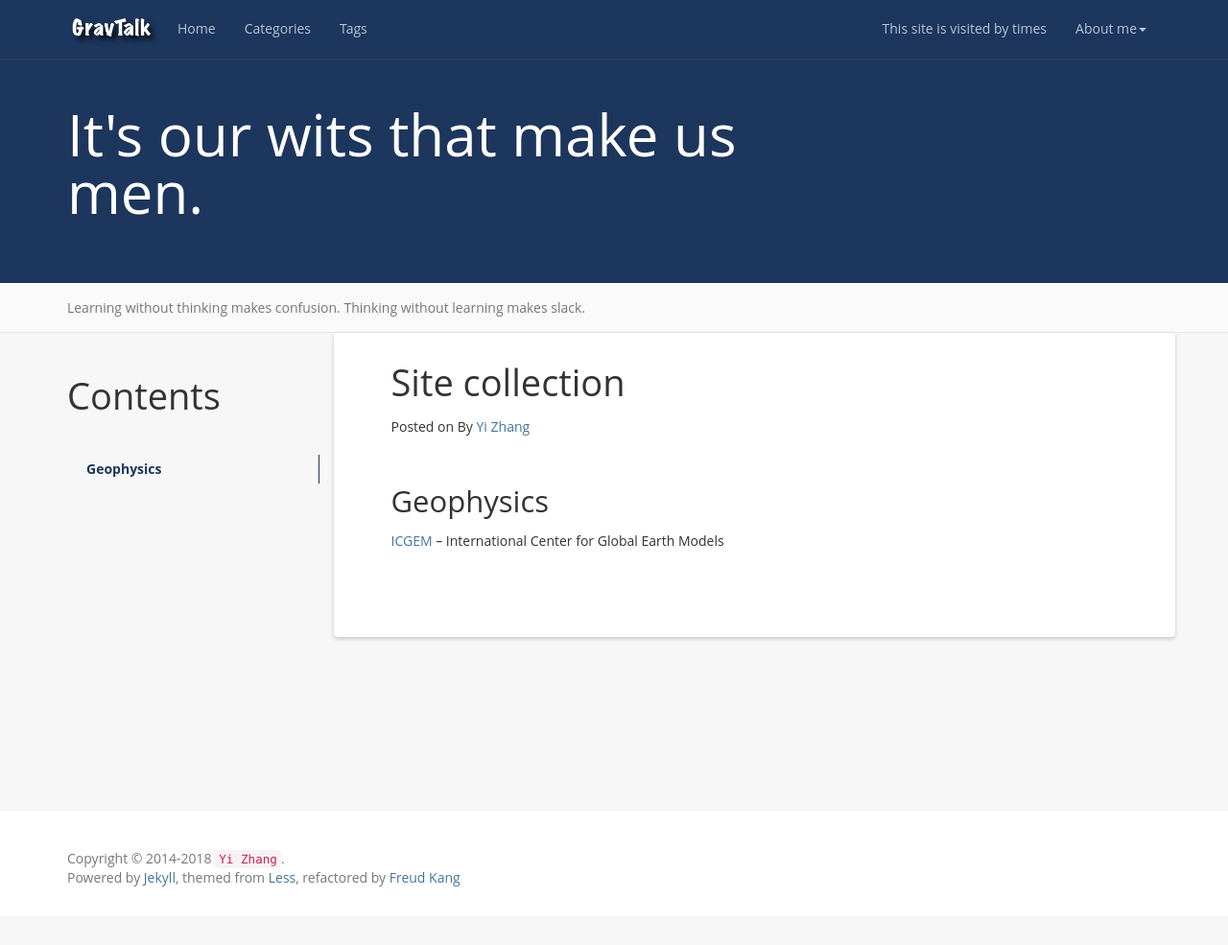
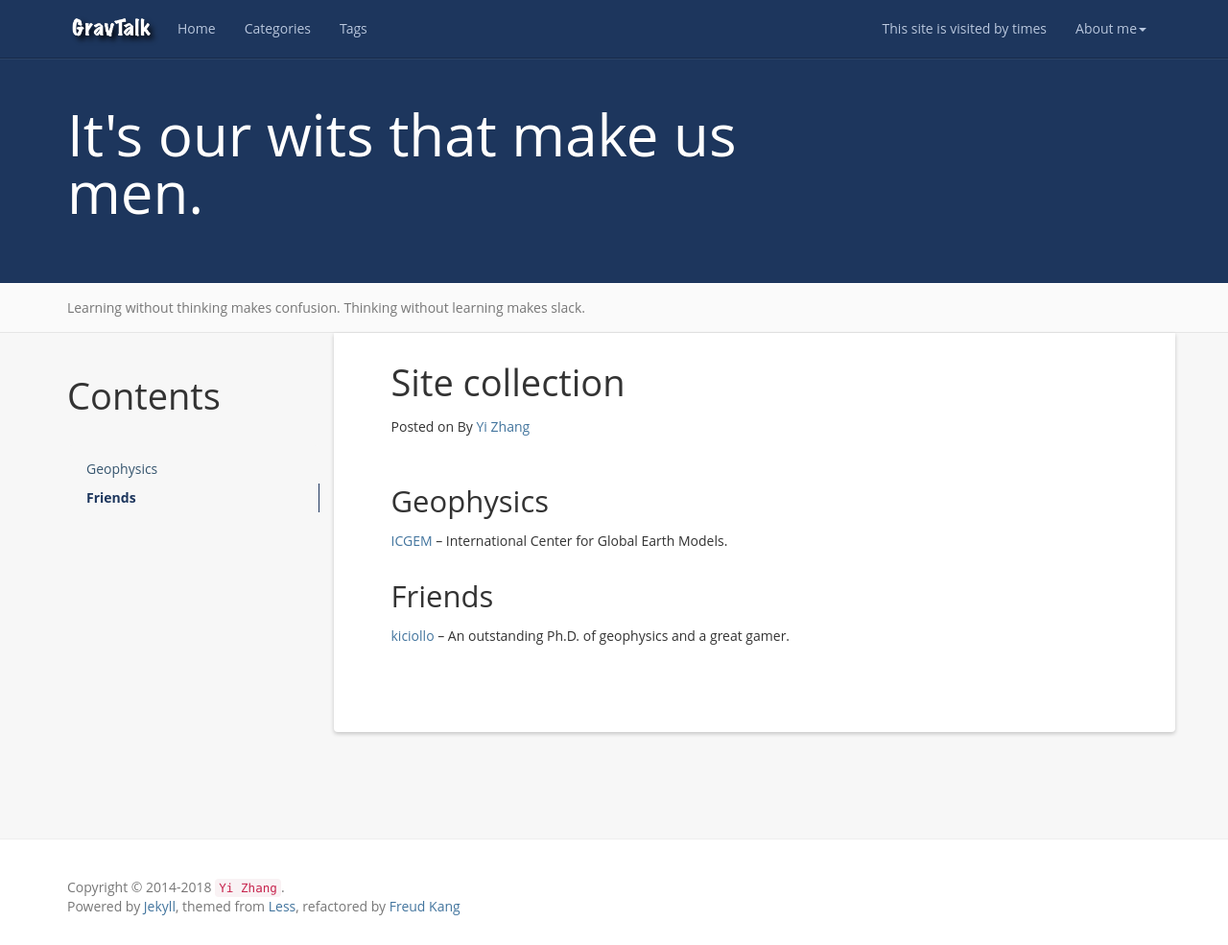
Before and after one commit to YiZhangCUG/YiZhangCUG.github.io, a Jekyll site: the page built from collection.md, in a window 1280 px wide and 985 px high. Shown: the whole window at 96% size. Built offline with Jekyll 4.4.1, drawn with Linux system fonts in a browser that asks for light colours; nearby versions of some CDN libraries; a script that is not in the unit is left out; comment, search, counter and statistics services are not loaded.

Commit message:
add friend kiciollo

```diff
--- a/collection.md
+++ b/collection.md
@@ -10,4 +10,8 @@ permalink: /collection/
 
 Geophysics
 ---------------------
-[ICGEM](http://icgem.gfz-potsdam.de/home) -- International Center for Global Earth Models
+[ICGEM](http://icgem.gfz-potsdam.de/home) -- International Center for Global Earth Models.
+
+Friends
+---------------------
+[kiciollo](http://kiciollo.github.io) -- An outstanding Ph.D. of geophysics and a great gamer.
```
